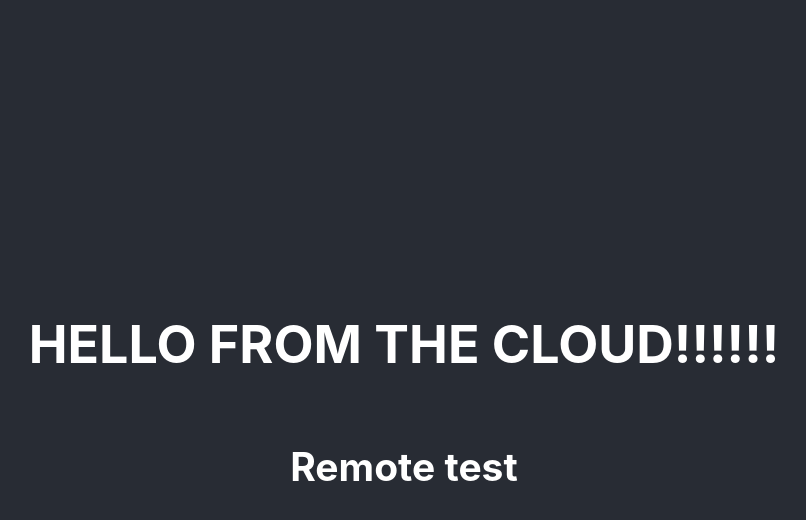
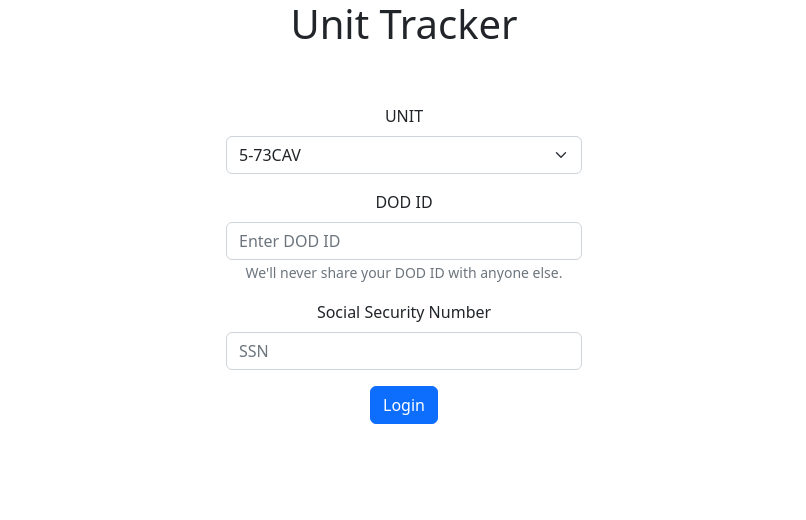
Before and after one commit to CustomFont/unit-tracker, a React (Create React App) app in the folder frontend/: page / in a window 1280 px wide. Shown: the top 520 px of the page, without its empty margins (236-1042 px from the left). Built offline with nearby package versions, Linux system fonts and the light colour scheme.

Commit message:
added form

```diff
--- a/frontend/package.json
+++ b/frontend/package.json
@@ -12,6 +12,7 @@
     "jest": "^27.5.1",
     "nodemon": "^2.0.20",
     "react": "^18.2.0",
+    "react-bootstrap": "^2.7.1",
     "react-dom": "^18.2.0",
     "react-scripts": "5.0.1",
     "supertest": "^6.3.3",
--- a/frontend/src/App.js
+++ b/frontend/src/App.js
@@ -1,12 +1,10 @@
 import './App.css'
+import Splashpage from './components/splashpage';
 
 function App() {
   return (
     <div className="App">
-      <header className="App-header">
-	  <h1> HELLO FROM THE CLOUD!!!!!!</h1>
-	  <h2>Remote test</h2>
-      </header>
+      <Splashpage />
     </div>
   );
 }
--- /dev/null
+++ b/frontend/src/components/registration.js
@@ -0,0 +1,34 @@
+import Button from 'react-bootstrap/Button';
+import Form from 'react-bootstrap/Form';
+
+export default function Registration() {
+    return (
+    <Form>
+        <Form.Group className="mb-3">
+            <Form.Label>UNIT</Form.Label>
+            <Form.Select>
+            <option>5-73CAV</option>
+            <option>1-505PIR</option>
+            <option>Some Other Unit</option>
+            <option>And Some Red Devil Baggy Pants Unit</option>
+            </Form.Select>
+        </Form.Group>
+
+        <Form.Group className="mb-3" controlId="formBasicDod">
+            <Form.Label>DOD ID</Form.Label>
+            <Form.Control type="text" placeholder="Enter DOD ID" />
+            <Form.Text className="text-muted">
+            We'll never share your DOD ID with anyone else.
+            </Form.Text>
+        </Form.Group>
+
+        <Form.Group className="mb-3" controlId="formBasicPassword">
+            <Form.Label>Social Security Number</Form.Label>
+            <Form.Control type="password" placeholder="SSN" />
+        </Form.Group>
+        <Button variant="primary" type="submit">
+            Login
+        </Button>
+    </Form>
+    )
+}
--- /dev/null
+++ b/frontend/src/components/splashpage.js
@@ -0,0 +1,22 @@
+import Container from 'react-bootstrap/Container';
+import Row from 'react-bootstrap/Row';
+import Col from 'react-bootstrap/Col';
+import Form from './registration';
+
+
+export default function Splashpage() {
+    return (
+        <Container>
+            <Row>
+                <Col><h1>Unit Tracker</h1></Col>
+            </Row>
+            <br />
+            <br />
+            <Row>
+               <Col xs={5} md={{ span: 4, offset: 4 }}>
+                <Form />
+               </Col>
+            </Row>
+        </Container>
+    )
+}
--- a/frontend/src/index.js
+++ b/frontend/src/index.js
@@ -2,6 +2,7 @@ import React from 'react';
 import ReactDOM from 'react-dom/client';
 import './index.css';
 import App from './App';
+import 'bootstrap/dist/css/bootstrap.min.css';
 import reportWebVitals from './reportWebVitals';
 
 const root = ReactDOM.createRoot(document.getElementById('root'));
```
Also changed, not shown: 1 other file (tests, documents, lock files or other folders).
